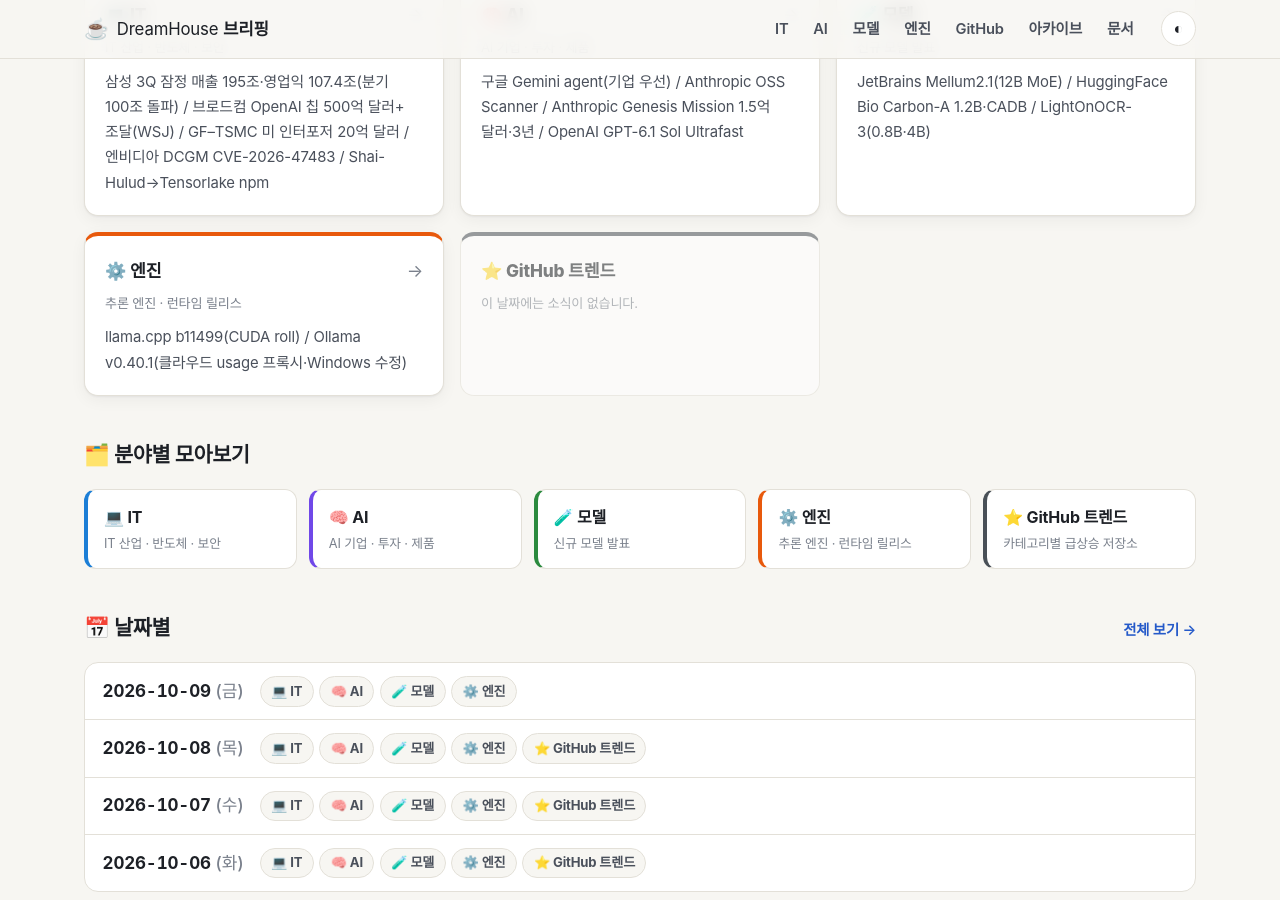
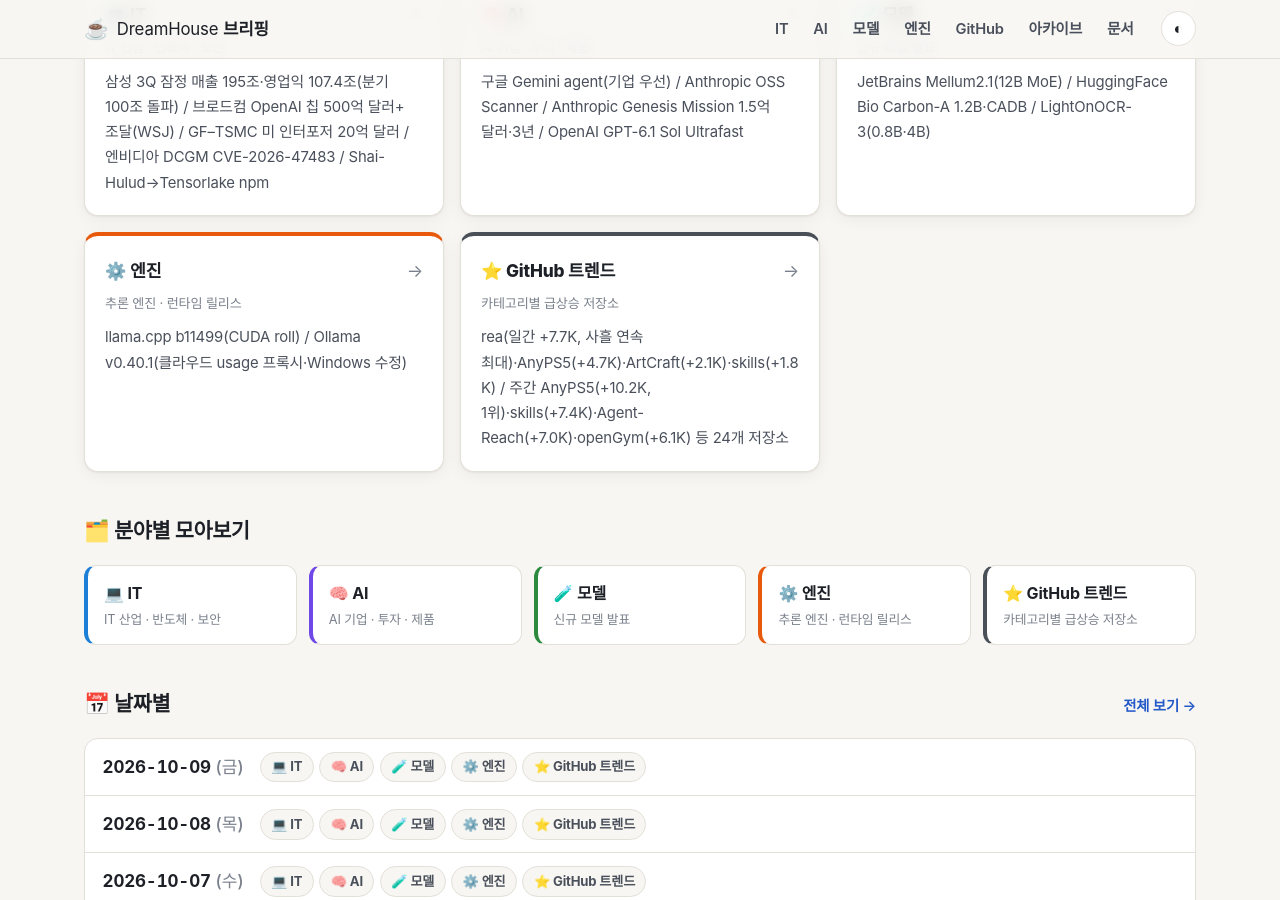
Before and after one commit to DreamHouseKSH/dreamhouse-briefings, a Jekyll site: the page built from index.html, in a window 1280 px wide and 900 px high, scrolled down 401 px. Built offline with Jekyll 4.4.1, drawn with Linux system fonts in a browser that asks for light colours; some web fonts are replaced; some of the changed lines change nothing that is shown.

Commit message:
briefings: 2026-10-09 github trends

```diff
--- a/_data/highlights.yml
+++ b/_data/highlights.yml
@@ -5,6 +5,7 @@
   AI: "구글 Gemini agent(기업 우선) / Anthropic OSS Scanner / Anthropic Genesis Mission 1.5억 달러·3년 / OpenAI GPT-6.1 Sol Ultrafast"
   모델: "JetBrains Mellum2.1(12B MoE) / HuggingFace Bio Carbon-A 1.2B·CADB / LightOnOCR-3(0.8B·4B)"
   엔진: "llama.cpp b11499(CUDA roll) / Ollama v0.40.1(클라우드 usage 프록시·Windows 수정)"
+  GitHub: "rea(일간 +7.7K, 사흘 연속 최대)·AnyPS5(+4.7K)·ArtCraft(+2.1K)·skills(+1.8K) / 주간 AnyPS5(+10.2K, 1위)·skills(+7.4K)·Agent-Reach(+7.0K)·openGym(+6.1K) 등 24개 저장소"
 
 "2026-10-08":
   IT: "삼성전자 오늘 3Q 잠정실적, 첫 분기 영업익 100조 전망 / 리사 수 방한, 삼성 전영현·SK 곽노정 회동 / MS Surface Laptop Ultra(RTX Spark, $2,599)·윈도우 MXC / 아틀라시안 DC 8종 CVE-2026-21589 공격 개시"
--- /dev/null
+++ b/github/2026-10-09.md
@@ -0,0 +1,107 @@
+# GitHub 트렌드 — 2026-10-09 (금, KST 아침)
+
+> 10월 9일 아침 GitHub 트렌드 브리핑 24개 저장소 아카이브입니다. 별 증가량은 KST 09시 무렵(09:01) GitHub Trending 기준입니다(아침 정기 작업이 실패해 재작성).
+> - **일간** = Trending(오늘)의 "stars today", **주간** = Trending(this week, 전체·Python·TypeScript·Rust)의 "stars this week", **누적** = 그 시점 저장소 전체 별 수(GitHub API로 확인).
+> - 설명은 각 저장소 소개문·README를 바탕으로 한 요약이며, 기술 용어는 괄호로 풀었습니다. 릴리스 시각은 KST로 변환했습니다.
+> - 비교 기준: 10/8 아카이브(github/2026-10-08.md).
+
+---
+
+## 🤖 AI · 에이전트
+
+| 저장소 | 언어 | 누적 ⭐ | 증가 |
+|---|---|---|---|
+| [Panniantong/Agent-Reach](https://github.com/Panniantong/Agent-Reach) | Python | 94,124 | 주간 +6,987 |
+| [calesthio/OpenMontage](https://github.com/calesthio/OpenMontage) | Python | 65,481 | 주간 +3,407 (Python) |
+| [thedotmack/claude-mem](https://github.com/thedotmack/claude-mem) | TypeScript | 98,446 | 일간 +670 / 주간 +3,153 |
+| [mvschwarz/openrig](https://github.com/mvschwarz/openrig) | TypeScript | 6,145 | 주간 +2,693 |
+| [tinyhumansai/openhuman](https://github.com/tinyhumansai/openhuman) | Rust | 41,690 | 주간 +1,359 (Rust) |
+| [anthropics/knowledge-work-plugins](https://github.com/anthropics/knowledge-work-plugins) | Python | 27,521 | 일간 +392 |
+
+- **Agent-Reach** — AI 에이전트가 트위터(X)·레딧·유튜브·깃허브·빌리빌리·샤오홍슈를 읽고 검색하게 해주는 **CLI(명령줄 도구)**. 플랫폼별 **API 요금(유료 접근 키 비용)** 없이 하나로 묶음. 주간 +7.0K로 어제(+6.5K)보다 더 늘었고 사흘째 주간 상위권.
+- **OpenMontage** — "최초의 오픈소스 **에이전틱(agentic, AI가 스스로 계획·실행하는)** 영상 제작 시스템". 제작 파이프라인 12개, 도구 100개+, 에이전트 스킬·제작 지식 파일 700개+로 코딩 어시스턴트를 영상 스튜디오처럼 쓰게 해줌. Python 주간 +3.4K로 새로 등장.
+- **claude-mem** — 에이전트 세션에서 일어난 일을 기록·AI로 압축했다가 다음 세션에 관련 내용만 다시 넣어주는 **세션 간 지속 메모리**. 사흘째 상위권, 누적 98.4K로 10만까지 약 1.6K.
+- **openrig** — Claude Code·Codex·Pi로 역할·공유 **컨텍스트(context, 모델이 참고하는 작업 맥락)**·담당 업무를 가진 **지속형 에이전트 팀**을 꾸림. 사흘째 주간 상위권, 10/8 21:46 KST v0.6.7 릴리스.
+- **openhuman** — Rust 핵심부로 만든 오픈소스 **에이전트 하네스(agent harness, 모델을 감싸 도구·메모리·실행 흐름을 붙여주는 틀)**. 데스크톱 앱·브라우저 UI·터미널·라이브러리가 같은 코어를 공유하고, 기능을 빌드 옵션·모듈로 넣고 뺄 수 있음(초기 베타). Rust 주간 +1.4K로 새로 등장, 10/9 07:05 KST v0.64.14.
+- **knowledge-work-plugins (Anthropic)** — Claude Cowork(Claude Code 호환)용 직무별 **플러그인(plugin, 스킬·커넥터·슬래시 명령·서브에이전트 묶음)** 11종(생산성·영업·고객지원·PM·마케팅·법무·재무·데이터·사내 검색·바이오 연구 등). 오늘 일간 +392로 새로 등장.
+
+---
+
+## 🛠️ 개발 도구 · 코딩 에이전트
+
+| 저장소 | 언어 | 누적 ⭐ | 증가 |
+|---|---|---|---|
+| [morluto/rea](https://github.com/morluto/rea) | TypeScript | 25,878 | 일간 +7,738 |
+| [mattpocock/skills](https://github.com/mattpocock/skills) | Shell | 281,043 | 일간 +1,774 / 주간 +7,448 |
+| [pingdotgg/t3code](https://github.com/pingdotgg/t3code) | TypeScript | 26,401 | 주간 +2,317 (TypeScript) |
+| [earthtojake/text-to-cad](https://github.com/earthtojake/text-to-cad) | Python | 18,467 | 주간 +1,898 |
+| [cursor/plugins](https://github.com/cursor/plugins) | TypeScript | 10,396 | 주간 +1,109 |
+| [zeronsh/zeron](https://github.com/zeronsh/zeron) | Rust | 3,130 | 주간 +634 (Rust) |
+
+- **rea** — 에이전트로 무엇이든 **리버스 엔지니어링(reverse engineering, 완성된 프로그램을 거꾸로 분석해 동작 원리를 알아내는 것)**. 앱 동작부터 **네이티브 바이너리(기계어로 컴파일된 실행 파일)** 까지. 하루 +7.7K로 사흘 연속 일간 최대 증가(3.0K → 4.7K → 7.7K), 누적 14.8K → 25.9K. 10/8 18:40 KST rea-agents 6.0.0 릴리스(어제 아침 5.0.0에 이어 하루 만에 메이저 버전업).
+- **skills (Matt Pocock)** — 본인 `.agents` 폴더에서 꺼낸 코딩 에이전트용 **스킬(skill, 에이전트에게 주는 재사용 작업 지침)** 모음. 사흘째 일간 상위권이고 오늘은 주간 목록에도 +7.4K로 진입.
+- **t3code** — "에이전트 하네스 **컨트롤 서피스(control surface, 조종판)**". 내 컴퓨터의 Claude Code·Codex·Cursor·Grok Build·OpenCode·Antigravity를 기존 구독 그대로 모바일 앱·웹앱에서 원격 조종. TypeScript 주간 +2.3K로 새로 등장.
+- **text-to-cad** — 에이전트에게 **CAD(컴퓨터 설계 도면·3D 모델링)** 능력을 붙여줌. 10/7 이후 다시 주간 목록에(+1.9K), 10/9 07:51 KST v0.7.18.
+- **cursor/plugins** — Cursor **플러그인 명세(만드는 규칙)** 와 공식 플러그인. 사흘째 주간 +1.1K 안팎으로 꾸준.
+- **zeron** — Claude Code·Codex·Cursor·Devin 등 코딩 에이전트를 기본은 로컬에서 관리하는 네이티브 **컨트롤 플레인(control plane, 여러 실행 주체를 한곳에서 지휘하는 관리 계층)**. 선택적으로 여러 기기 동기화, 서버용 헤드리스 CLI도 있음. Rust 주간 +634로 새로 등장, 10/9 02:29 KST v0.2.107.
+
+---
+
+## 🔐 인프라 · 클라우드 · 보안
+
+| 저장소 | 언어 | 누적 ⭐ | 증가 |
+|---|---|---|---|
+| [ifixai-ai/iFixAi](https://github.com/ifixai-ai/iFixAi) | Python | 22,695 | 주간 +4,795 (Python) |
+| [tashfeenahmed/freellmapi](https://github.com/tashfeenahmed/freellmapi) | TypeScript | 32,155 | 주간 +2,208 (TypeScript) |
+| [NVIDIA/OpenShell](https://github.com/NVIDIA/OpenShell) | Rust | 15,478 | 주간 +1,680 (Rust) |
+| [t8y2/dbx](https://github.com/t8y2/dbx) | Rust | 25,218 | 주간 +1,586 (Rust) |
+
+- **iFixAi** — AI 에이전트가 원래 해야 할 일을 제대로 하는지 독립적으로 **감사(audit, 점검·검증)**. 사람이 돌려도, 에이전트가 스스로 돌려도 되고 "120초 안에 답"이 목표. 10/7 이후 다시 등장(Python 주간 +4.8K), 10/8 15:18 KST v4.1.0.
+- **freellmapi** — 무료 LLM 제공자 34곳·모델 엔드포인트 635개를 **OpenAI 호환 /v1 엔드포인트 하나**로 묶는 **게이트웨이(gateway, 요청을 받아 여러 서비스로 나눠 보내는 관문)**. 스마트 라우팅·자동 **페일오버(failover, 장애 시 다른 곳으로 전환)**·키 암호화. 개인 실험용 명시. TypeScript 주간 +2.2K로 새로 등장.
+- **OpenShell (NVIDIA)** — 자율 AI 에이전트를 위한 안전하고 사적인 **런타임(runtime, 실행 환경)**, 에이전트를 격리하는 **샌드박스** 성격. 나흘째 차트에 있지만 오늘은 전체 주간 목록에서 빠지고 Rust 주간 1위(+1.7K)로만 남음(어제 전체 주간 +5.2K).
+- **dbx** — MySQL·PostgreSQL·SQLite·Redis·MongoDB 등 100개+ DB를 지원하는 25MB 경량 DB 클라이언트. AI 도우미·**MCP 서버(Model Context Protocol, AI가 외부 도구를 쓰는 표준 연결)**·CLI·데스크톱·Docker 제공. 10/7 이후 재등장, 10/9 06:45 KST v0.6.37.
+
+---
+
+## 🎨 프론트 · 웹
+
+| 저장소 | 언어 | 누적 ⭐ | 증가 |
+|---|---|---|---|
+| [heygen-com/hyperframes](https://github.com/heygen-com/hyperframes) | TypeScript | 59,183 | 주간 +3,996 |
+| [OpenCut-app/OpenCut](https://github.com/OpenCut-app/OpenCut) | TypeScript | 93,239 | 주간 +2,304 (TypeScript) |
+| [cathrynlavery/diagram-design](https://github.com/cathrynlavery/diagram-design) | HTML | 46,294 | 일간 +1,160 |
+
+- **hyperframes (HeyGen)** — HTML을 쓰면 영상으로 **렌더링(최종 결과물로 그려내기)**, 에이전트용 설계. 사흘째 주간 상위권(+3.6K → +4.0K), 10/9 08:51 KST v0.8.143.
+- **OpenCut** — 오픈소스 **CapCut(인기 영상 편집 앱) 대안**. TypeScript 주간 +2.3K로 새로 등장.
+- **diagram-design** — Claude Code·Codex 등에서 쓰는 편집 디자인풍 다이어그램 스킬. 42가지 유형을 HTML+**SVG(확대해도 안 깨지는 벡터 그림)** 단일 파일로. 일간 +227 → +828 → +1,160으로 사흘째 가속.
+
+---
+
+## ⚙️ 시스템 · 언어 · 기타
+
+| 저장소 | 언어 | 누적 ⭐ | 증가 |
+|---|---|---|---|
+| [boykopovar/AnyPS5](https://github.com/boykopovar/AnyPS5) | C++ | 15,614 | 일간 +4,669 / 주간 +10,243 |
+| [DuarteSantos8/openGym](https://github.com/DuarteSantos8/openGym) | JavaScript | 7,995 | 주간 +6,086 |
+| [pablostanley/yoinks](https://github.com/pablostanley/yoinks) | TypeScript | 5,380 | 주간 +2,706 |
+| [storytold/artcraft](https://github.com/storytold/artcraft) | Rust | 7,848 | 일간 +2,103 |
+| [EpicGames/raddebugger](https://github.com/EpicGames/raddebugger) | C | 8,100 | 일간 +279 / 주간 +448 |
+
+- **AnyPS5** — PS5 실행 파일을 리눅스·윈도로 자동 **포팅(다른 플랫폼에서 돌도록 변환)**. 어제 일간 +2.7K에 이어 오늘 +4.7K, **주간 +10.2K로 주간 1위**. 누적 10.4K → 15.6K.
+- **openGym** — **셀프호스팅(내 서버에 직접 설치해 쓰는)** 헬스·체중 기록기. 루틴 계획, 슈퍼세트·웜업·유산소 기록, 근육별 상태 표시, FitNotes·Strong·Hevy 가져오기, **패스키(비밀번호 없는 기기 인증 로그인)**. 주간 +6.1K로 사흘째 상위권.
+- **yoinks** — 터미널에서 영상을 내려받는 도구("수상한 광고 없음"). 사흘째 주간 +2.7K 안팎.
+- **ArtCraft** — "아티스트를 위한 IDE". 2D 합성·3D 장면 배치·캐릭터 포즈·카메라 설정을 먼저 잡고 AI 이미지·영상을 생성하는 제작 도구(원하는 생성 모델 선택). 일간 +2.1K로 새로 등장.
+- **raddebugger (Epic Games)** — 네이티브·사용자 모드·멀티 프로세스 그래픽 **디버거(실행 중 프로그램을 멈춰 보며 버그를 찾는 도구)**. 이틀째 일간 목록(+82 → +279).
+
+---
+
+### 이번 주 분위기
+
+rea(리버스 엔지니어링 에이전트)가 하루 +7.7K로 사흘 연속 일간 최대, AnyPS5가 주간 +10.2K로 주간 1위에 올랐다. 그 아래로는 t3code·zeron·openhuman처럼 여러 코딩 에이전트를 한곳에서 조종·운영하는 '컨트롤 플레인/하네스'가 새로 대거 진입.
+
+### 참고: 오늘의 상위 상승
+
+- 주간 최대: **AnyPS5 +10,243**, skills +7,448, Agent-Reach +6,987, openGym +6,086, iFixAi +4,795(Python), hyperframes +3,996
+- 일간 최대: **rea +7,738**, AnyPS5 +4,669, ArtCraft +2,103, skills +1,774, diagram-design +1,160
+- 어제(10/8) 목록에서 빠진 것: e2e, agent-skills, i-have-adhd, cmux, security-audit-skill, cua (tilelang은 Python 주간 +495로 남았지만 이번 선정에서 제외).
+- 오늘 아침 Trending 목록은 일간 9개·주간 11개로 짧아, Python·TypeScript·Rust 주간 목록에서 보충했습니다.
```
